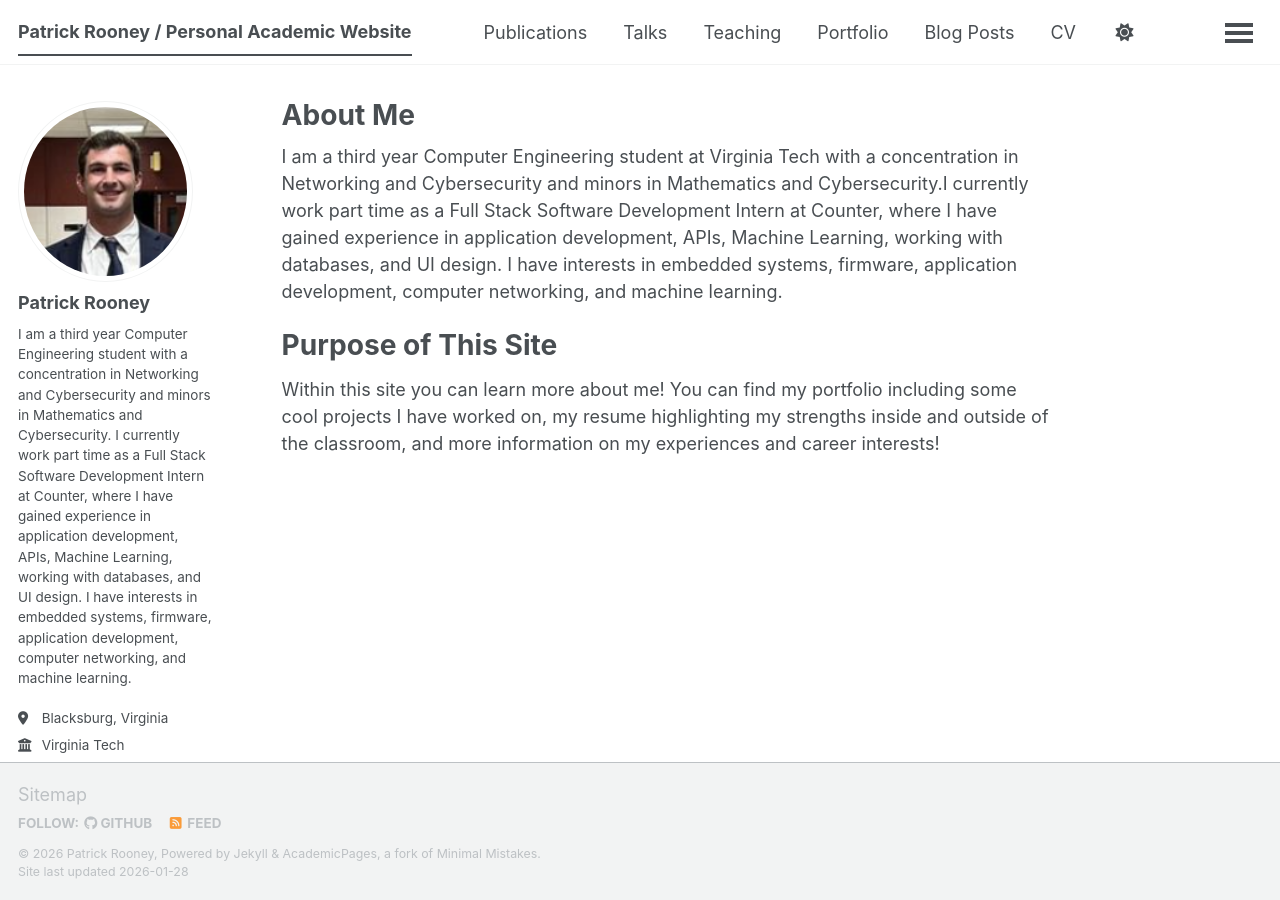
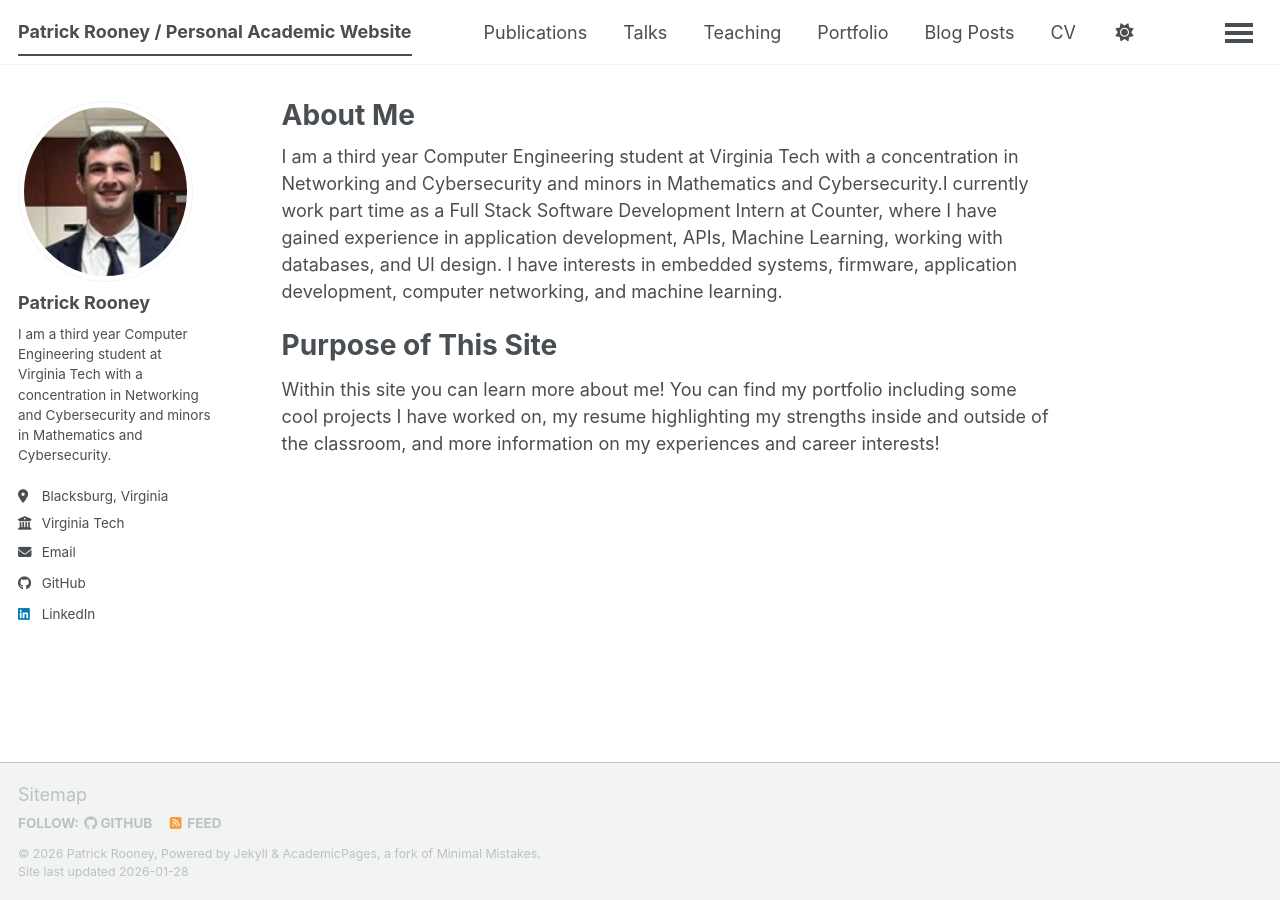
Before and after one commit to patrickrooney25/patrickrooney25.github.io, a Jekyll site: the page built from _pages/about.md, in a window 1280 px wide. Built offline with Jekyll 4.4.1, drawn with Linux system fonts in a browser that asks for light colours; a script bundle is joined from its source files by our own code; library files that are not in the unit come from our copies.

Commit message:
Completely personalized all information on home page

```diff
--- a/_config.yml
+++ b/_config.yml
@@ -26,13 +26,9 @@
   avatar           : "Headshot.png"
   name             : "Patrick Rooney"
   pronouns         : # example: "she/her"
-  bio              : "I am a third year Computer Engineering student with a concentration
-                      in Networking and Cybersecurity and minors in Mathematics and Cybersecurity.
-                      I currently work part time as a Full Stack Software Development Intern at
-                      Counter, where I have gained experience in application development, APIs,
-                      Machine Learning, working with databases, and UI design. I have interests
-                      in embedded systems, firmware, application development, computer networking,
-                      and machine learning."
+  bio              : "I am a third year Computer Engineering student at Virginia Tech with a
+                      concentration in Networking and Cybersecurity and minors in Mathematics
+                      and Cybersecurity."
   location         : "Blacksburg, Virginia"
   employer         : "Virginia Tech"
   uri              : # URL
```
